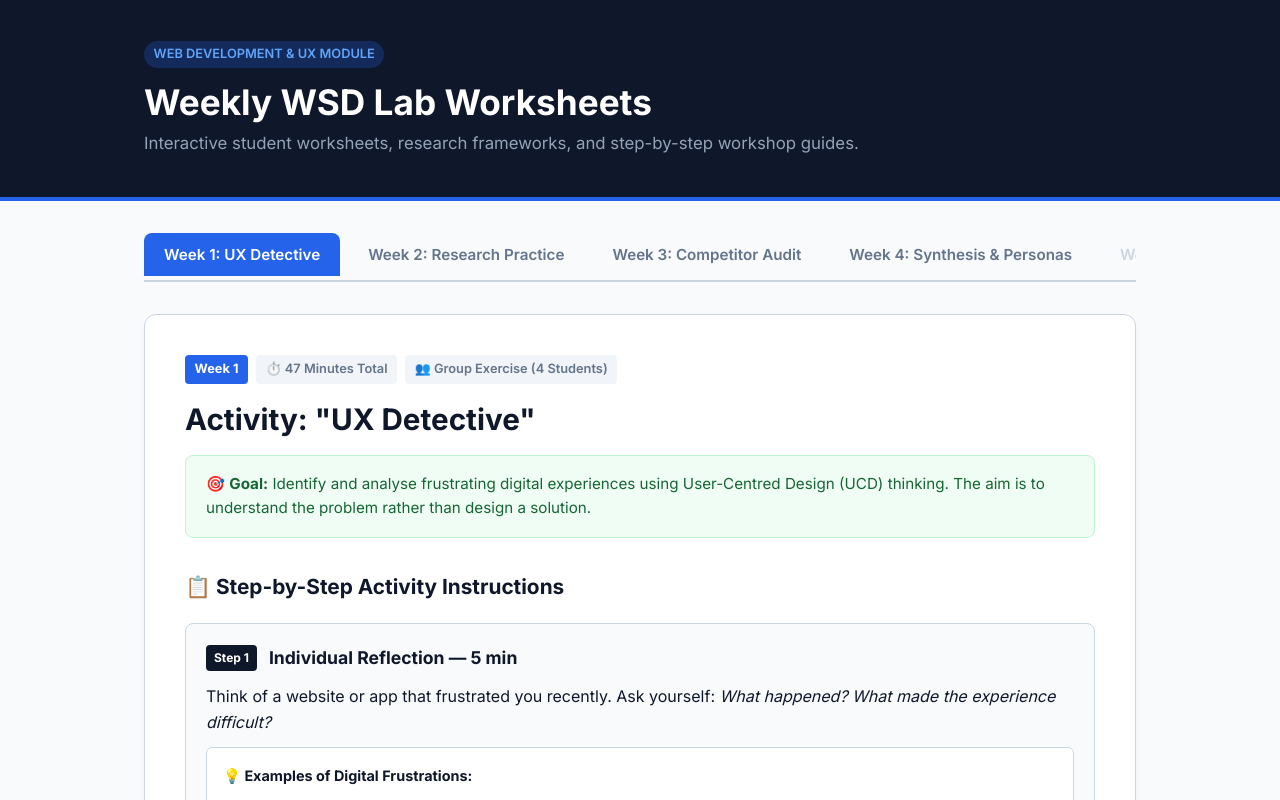
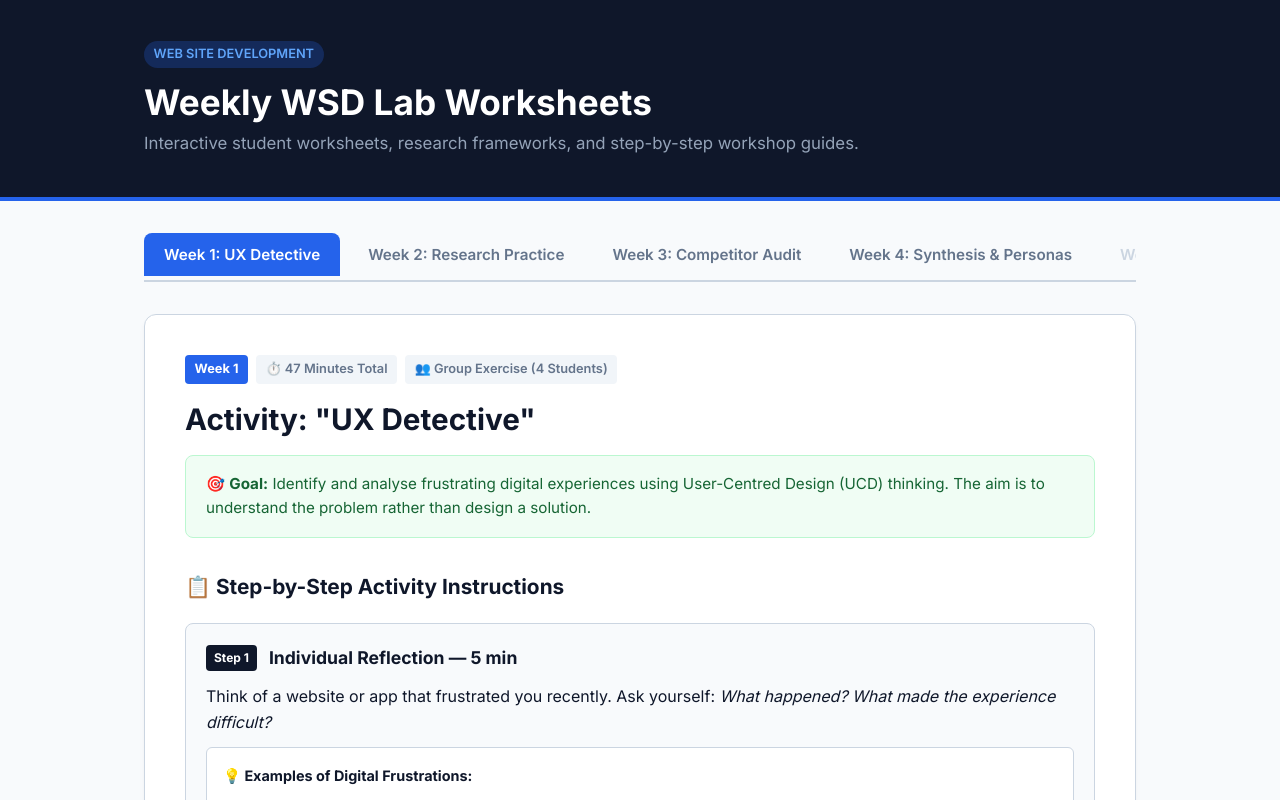
Before and after one commit to sabahB/WSD, a plain HTML site: page index.html in a window 1280 px wide. Shown: the top 800 px of the page. Drawn offline with Linux system fonts and the light colour scheme.

Commit message:
Update index.html

```diff
--- a/index.html
+++ b/index.html
@@ -14,7 +14,7 @@
   <!-- Site Header -->
   <header class="site-header" id="top">
     <div class="container">
-      <span class="badge">Web Development & UX Module</span>
+      <span class="badge">Web Site Development</span>
       <h1>Weekly WSD Lab Worksheets</h1>
       <p>Interactive student worksheets, research frameworks, and step-by-step workshop guides.</p>
     </div>
```
